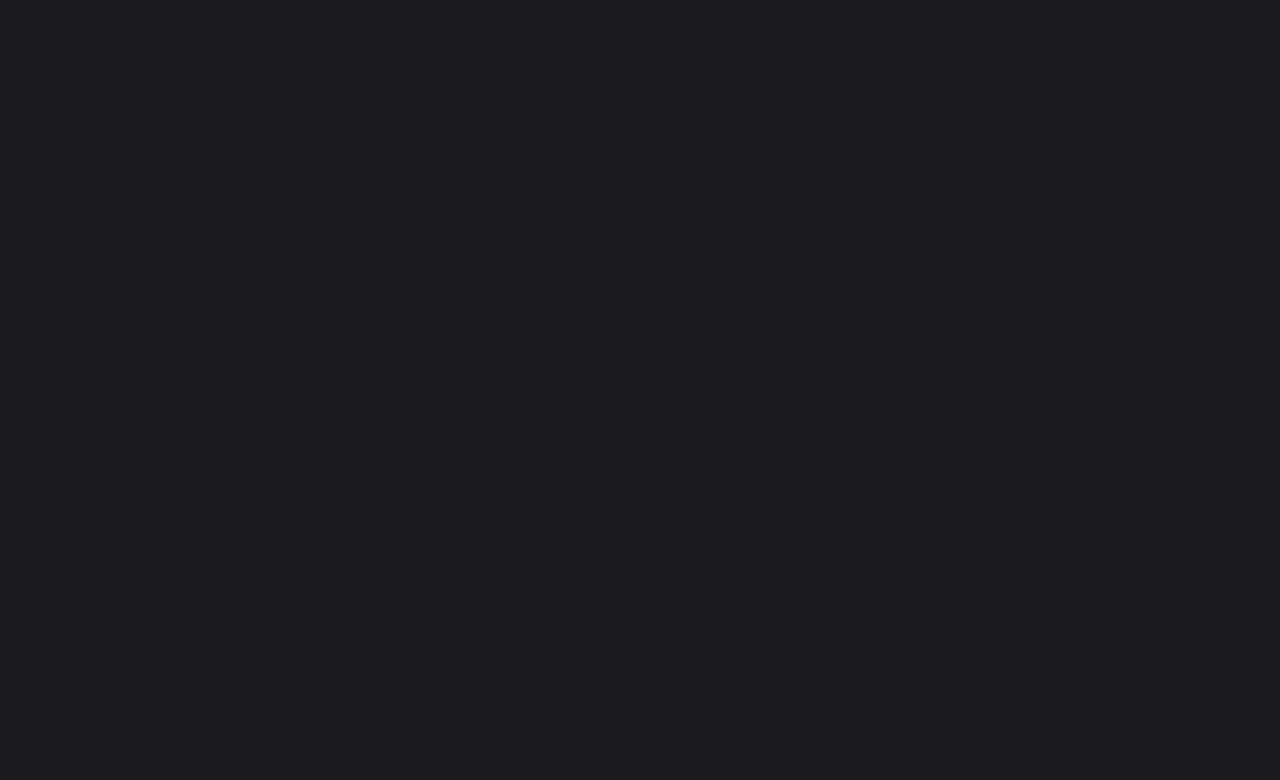
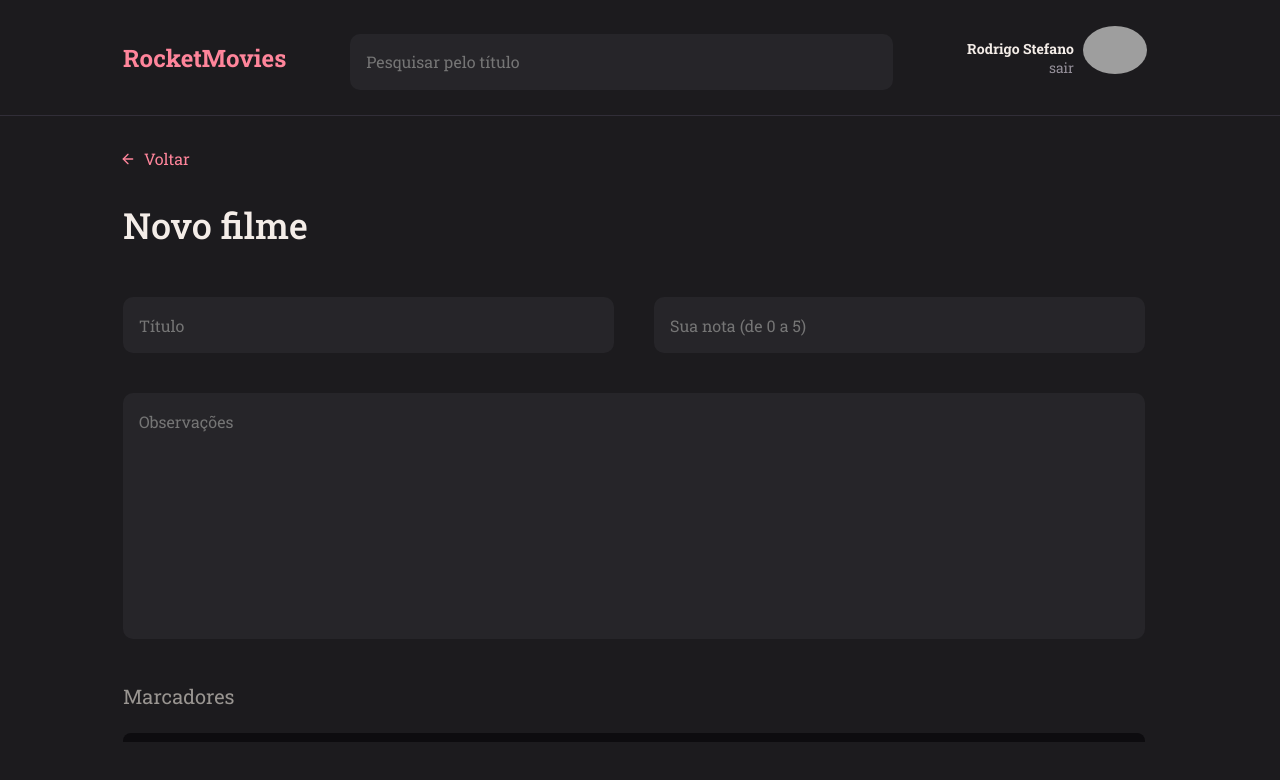
Before and after one commit to RodrigoStefano/rocketmoves, a React (Vite) app: page /createmovie in a window 1280 px wide. Before the commit this address had no page. Shown: the top 780 px of the page. Built offline with nearby package versions, Linux system fonts and the light colour scheme; grey boxes are pictures that could not be loaded.

Commit message:
Criação da página CreateMovie

```diff
--- a/src/components/Tag/styles.js
+++ b/src/components/Tag/styles.js
@@ -1,5 +1,5 @@
 import styled from "styled-components";
-import theme from "../../styles/theme";
+
 export const Container = styled.button`
     width: max-content;
     margin-right: 8px;
--- /dev/null
+++ b/src/pages/CreateMovie/index.jsx
@@ -0,0 +1,51 @@
+import { Container, BackPage, Content } from "./styles";
+import { Link } from "react-router-dom";
+import { FiArrowLeft, FiPlus, FiX } from "react-icons/fi";
+
+import { Header } from "../../components/Header";
+import { Input } from "../../components/Input";
+import { Button } from '../../components/Button'
+
+export function CreateMovie(){
+    return(
+        <Container>
+            <Header />
+
+            <BackPage>
+                <Link to="/">
+                    <FiArrowLeft /> Voltar
+                </Link>
+            </BackPage>
+
+            <Content>
+                <h2>Novo filme</h2>
+                <div id="inputs">
+                    <Input
+                        placeholder="Título"
+                    />
+                    <Input
+                        placeholder="Sua nota (de 0 a 5)"
+                    />
+                </div>
+
+                <textarea placeholder="Observações" cols="30" rows="10" ></textarea>
+
+                <section>
+                    <h3>Marcadores</h3>
+
+                    <div id="tags">
+                        <button>React <FiX /></button>
+                        <button className="isNew">Novo marcador <FiPlus /></button>
+                    </div>
+
+                    <div id="buttons">
+                        <button id="delete">Excluir filme</button>
+                        <Button title="Salvar alterações" />
+                    </div>
+                </section>
+
+            </Content>
+
+        </Container>
+    )
+}
--- /dev/null
+++ b/src/pages/CreateMovie/styles.js
@@ -0,0 +1,135 @@
+import styled from "styled-components";
+
+export const Container = styled.div`
+    width: 100%;
+    height: 100vh;
+    display: grid;
+    grid-template-rows: 116px 85px auto;
+    grid-template-areas:
+    "header"
+    "BackPage"
+    "Content"
+    ;
+`
+export const BackPage = styled.div`
+    grid-area: "BackPage";
+    padding: 0 120px;
+    display: flex;
+    align-items: center;
+
+    > a{
+        display: flex;
+        align-items: center;
+        color: ${({ theme }) => theme.COLORS.TRIRD_COLOR};
+        svg{
+            margin-right: 8px;
+        }
+    }
+`
+
+export const Content = styled.div`
+    grid-area: "content";
+    margin: 0 123px 58px;
+    padding: 0 12px 0 0;
+    overflow-y: auto;
+
+    > h2{
+        font-size: 36px;
+        font-weight: 500;
+        margin-bottom: 40px;
+    }
+
+    > #inputs{
+        display: flex;
+        gap: 40px;
+        margin-bottom: 40px;
+    }
+
+    > textarea{
+        width: 100%;
+        padding: 18px 16px;
+        margin-bottom: 40px;
+
+        background-color: ${({ theme }) => theme.COLORS.BACKGROUND_800};
+        color: ${({ theme }) => theme.COLORS.PRIMARY_COLOR};
+
+        border: none;
+        border-radius: 10px;
+        resize: none;
+    }
+
+    > section{
+        h3{
+            font-size: 20px;
+            color: ${({ theme }) => theme.COLORS.GRAY_200};
+            font-weight: normal;
+            margin-bottom: 24px;
+        }
+
+        #tags{
+            display: flex;
+            flex-direction: row;
+            padding: 16px;
+            background-color: ${({ theme }) => theme.COLORS.BACKGROUND_1000};
+            border-radius: 8px;
+            margin-bottom: 40px;
+
+            button{
+                display: flex;
+                margin-right: 24px;
+                padding: 16px;
+
+                background-color: ${({ theme }) => theme.COLORS.BACKGROUND_800};
+
+                align-items: center;
+                justify-content: center;
+                color: ${({ theme }) => theme.COLORS.PRIMARY_COLOR};
+
+                border: none;
+                border-radius: 10px;
+
+                svg{
+                    margin-left: 8px;
+                    color: ${({ theme }) => theme.COLORS.TRIRD_COLOR};
+                }
+            }
+
+            .isNew{
+                background: none;
+                border-style: dashed;
+                border-width: 2px;
+                border-color: ${({ theme }) => theme.COLORS.GRAY_300};
+            }
+        }
+
+        #buttons{
+            display: flex;
+            gap: 24px;
+
+            > button{
+                width: 100%;
+                height: 56px;
+                border-radius: 10px;
+                padding: 16px;
+                margin-top: 0;
+                font-weight: 500;
+            }
+
+            #delete{
+                color: ${({ theme }) => theme.COLORS.TRIRD_COLOR};
+
+                background-color: ${({ theme }) => theme.COLORS.BACKGROUND_1000};
+                border: none;
+            }
+        }
+    }
+
+    &::-webkit-scrollbar {
+        width: 12px;
+    }
+
+    &::-webkit-scrollbar-thumb {
+        background-color: ${({ theme }) => theme.COLORS.TRIRD_COLOR};
+        border-radius: 10px;
+    }
+`
--- a/src/pages/Home/index.jsx
+++ b/src/pages/Home/index.jsx
@@ -1,5 +1,6 @@
 import { Container, Content, TitlePage } from './styles';
 import { FiPlus } from 'react-icons/fi'
+import { Link } from 'react-router-dom';
 
 import { Header } from '../../components/Header';
 import { Button } from '../../components/Button'
@@ -13,7 +14,9 @@ export function Home(){
 
             <TitlePage>
                 <h2>Meus filmes</h2>
-                <Button icon={FiPlus} title='Adicionar Filme' />
+                <Link to="/createmovie">
+                    <Button icon={FiPlus} title='Adicionar Filme' />
+                </Link>
             </TitlePage>
 
             <Content>
--- a/src/pages/Home/styles.js
+++ b/src/pages/Home/styles.js
@@ -24,7 +24,7 @@ export const TitlePage = styled.div`
         font-weight: normal;
      }
 
-     > button{
+     > a{
         width: 207px;
      }
 `
--- a/src/pages/Profile/index.jsx
+++ b/src/pages/Profile/index.jsx
@@ -10,7 +10,7 @@ export function Profile(){
         <Container>
             <header>
                 <Link to="/">
-                <FiArrowLeft /> Voltar
+                <FiArrowLeft /> Home
                 </Link>
             </header>
 
--- a/src/routes/app.routes.jsx
+++ b/src/routes/app.routes.jsx
@@ -3,6 +3,7 @@ import { Routes, Route } from 'react-router-dom'
 import { Home } from '../pages/Home'
 import { Profile } from '../pages/Profile'
 import { MoviePreview } from '../pages/MoviePreview'
+import { CreateMovie } from '../pages/CreateMovie'
 
 export function AppRoutes(){
     return(
@@ -10,6 +11,7 @@ export function AppRoutes(){
             <Route path='/' element={<Home />} />
             <Route path='/profile' element={<Profile />} />
             <Route path='/moviepreview' element={<MoviePreview />} />
+            <Route path='/createmovie' element={<CreateMovie />} />
         </Routes>
     )
 }
--- a/src/styles/global.js
+++ b/src/styles/global.js
@@ -31,7 +31,7 @@ export default createGlobalStyle`
         filter: brightness(0.9);
     }
 
-    input:focus{
+    input:focus, textarea:focus{
         outline: none;
     }
 `
--- a/src/styles/theme.js
+++ b/src/styles/theme.js
@@ -2,6 +2,7 @@ export default {
 
     COLORS:{
 
+        BACKGROUND_1000: "#0D0C0F",
         BACKGROUND_900: "#1C1B1E",
         BACKGROUND_800: "#262529",
         BACKGROUND_700: "#312E38",
```
